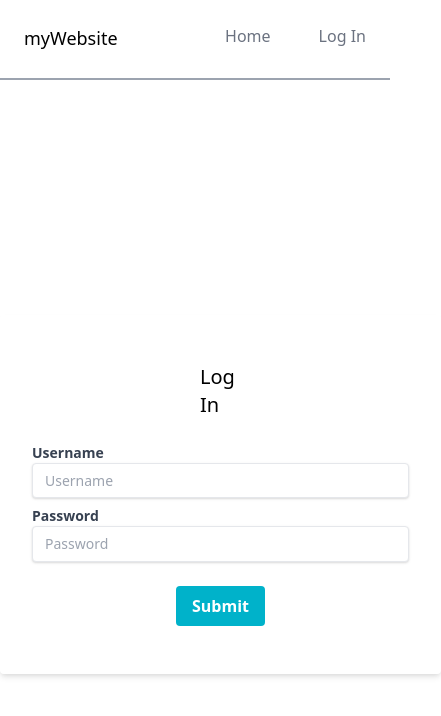
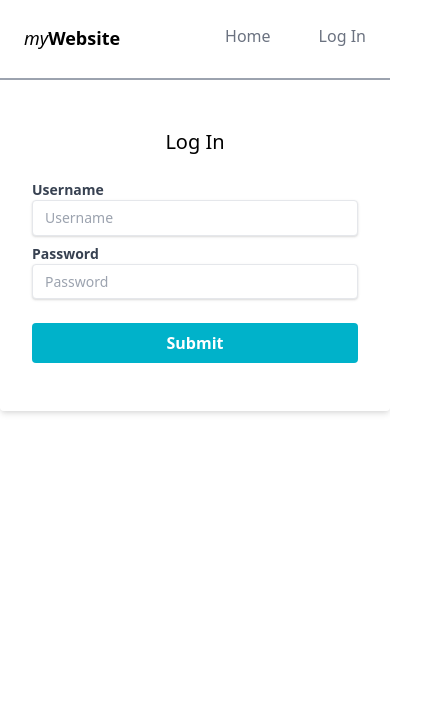
Before and after one commit to crunchytee/my-first-web-app, a React (Create React App) app: page /login in a window 390 px wide. Shown: the top 716 px of the page, 441 px wide, since content can reach past the window. Built offline with nearby package versions, Linux system fonts and the light colour scheme.

Commit message:
styled using breakpoints for mobile

```diff
--- a/src/components/Login.js
+++ b/src/components/Login.js
@@ -20,12 +20,12 @@ const Login = () => {
     history.push("/dashboard");
   };
   return (
-    <div className="grid place-items-center h-screen w-screen">
+    <div className="w-screen md:grid md:place-items-center">
       <form
-        className="bg-white shadow-md rounded px-8 pt-6 pb-8 mb-4"
+        className="md:grid md:place-items-center bg-white shadow-md rounded px-8 pt-6 pb-8 mb-4 md:w-fit-content"
         onSubmit={handleSubmit(onSubmit)}
       >
-        <div className="text-xl font-medium text-black p-6 block mx-36">
+        <div className="grid place-items-center text-xl font-medium text-black p-6">
           Log In
         </div>
         <label
@@ -35,7 +35,7 @@ const Login = () => {
           Username
           <input
             id="username"
-            className="shadow appearance-none border rounded w-full py-2 px-3 text-gray-700 leading-tight focus:outline-none focus:shadow-outline"
+            className="w-100% md:w-fit-content block shadow appearance-none border rounded py-2 px-3 text-gray-700 leading-tight focus:outline-none focus:shadow-outline"
             placeholder="Username"
             {...register("username", {
               required: "Username required",
@@ -56,7 +56,7 @@ const Login = () => {
           Password
           <input
             id="password"
-            className="shadow appearance-none border rounded w-full py-2 px-3 text-gray-700 leading-tight focus:outline-none focus:shadow-outline"
+            className="w-100% md:w-fit-content block shadow appearance-none border rounded py-2 px-3 text-gray-700 leading-tight focus:outline-none focus:shadow-outline"
             placeholder="Password"
             {...register("password", {
               required: "Password required",
@@ -72,7 +72,7 @@ const Login = () => {
         </label>
         <button
           type="submit"
-          className="bg-button hover:bg-blue-700 text-white font-bold py-2 px-4 mx-36 my-4 rounded"
+          className="bg-button w-100% md:w-auto hover:bg-buttonHover text-white font-bold py-2 px-4 my-4 rounded"
         >
           Submit
         </button>
--- a/src/components/Navbar.js
+++ b/src/components/Navbar.js
@@ -6,7 +6,10 @@ import AuthButton from "./AuthButton";
 const Navbar = () => {
   return (
     <nav className="flex flex-row w-screen h-20 bg-white border-b-2 border-gray-400 justify-between">
-      <div className="m-6 text-lg">myWebsite</div>
+      <Link to="/" className="m-6 text-lg hover:text-button">
+        <em>my</em>
+        <b>Website</b>
+      </Link>
       <div>
         <div className=" btn-header">
           <Link to="/">Home</Link>
--- a/src/components/Welcome.js
+++ b/src/components/Welcome.js
@@ -2,15 +2,17 @@ import { Link } from "react-router-dom";
 
 const Welcome = () => {
   return (
-    <div className="grid place-items-center h-screen w-screen">
+    <div className="grid place-items-center m-10">
+      <div className="w-fit-content items-center">
         <div className="bg-white shadow-md rounded px-8 pt-6 pb-8 mb-4">
-        <h1 className="block p-6">
-          This is the welcome page. Welcome to my page. I hope you like it here.{" "}
+          <h1 className="block p-6 w-fit-content">
+            This is the welcome page. Welcome to my page. I hope you like it
+            here.{" "}
             <a className="underline text-blue-600">
               <Link to="/login">Log In</Link>
             </a>
           </h1>
-        <h1 className="block p-6">
+          <h1 className="block p-6 w-fit-content">
             Looking for the{" "}
             <a className="underline text-blue-600">
               <Link to="/dashboard">Dashboard?</Link>
@@ -18,6 +20,7 @@ const Welcome = () => {
           </h1>
         </div>
       </div>
+    </div>
   );
 };
 
--- a/tailwind.config.js
+++ b/tailwind.config.js
@@ -5,10 +5,15 @@ module.exports = {
     backgroundColor: (theme) => ({
       primary: "white",
       button: "#00B2CA",
+      buttonHover: "#0090a3",
     }),
     extend: {
       textColor: {
         button: "#00B2CA",
+      },
+      width: {
+        "fit-content": "fit-content",
+        "100%": "100%",
       },
     },
   },
```
Lines whose indentation alone changed are shown as unchanged.
